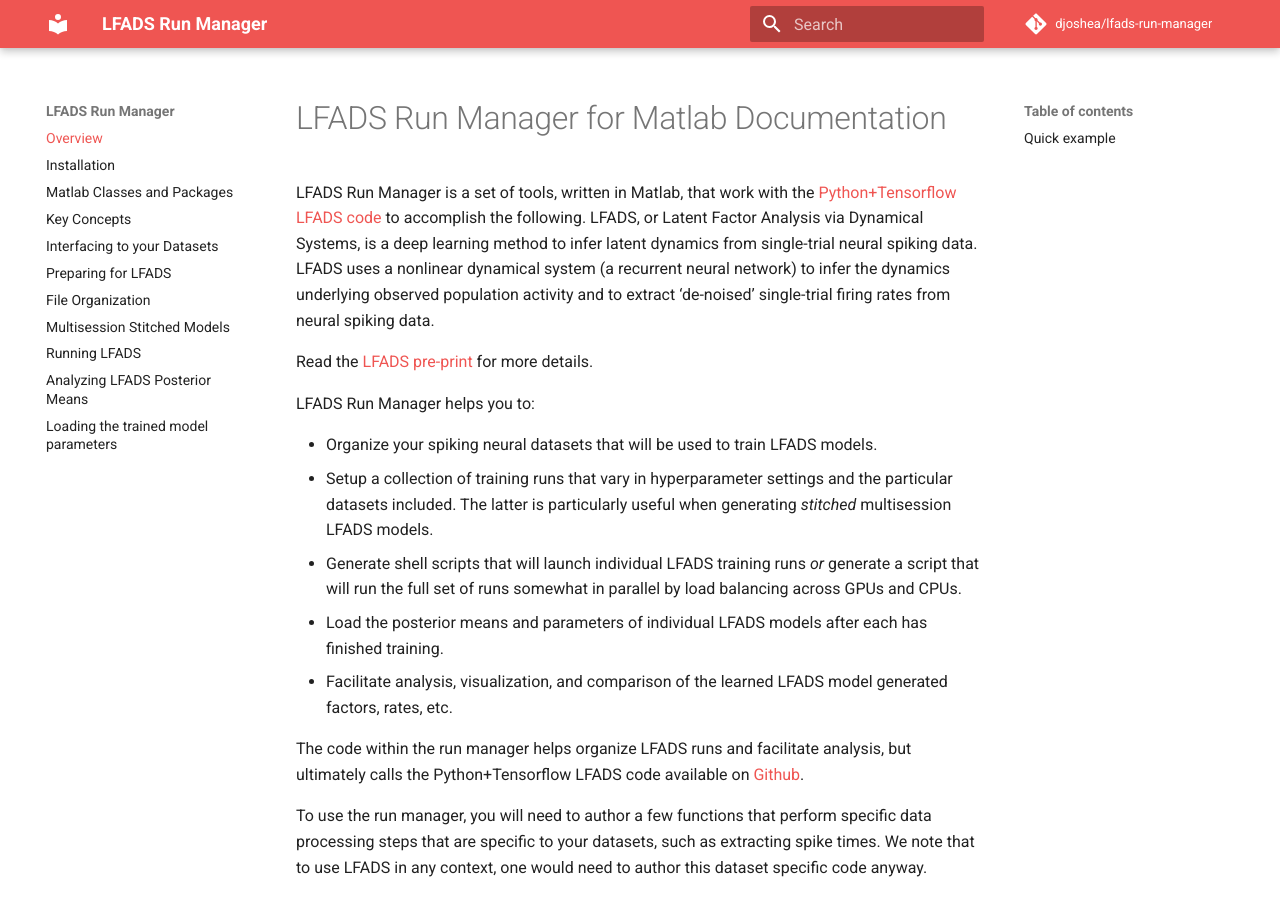
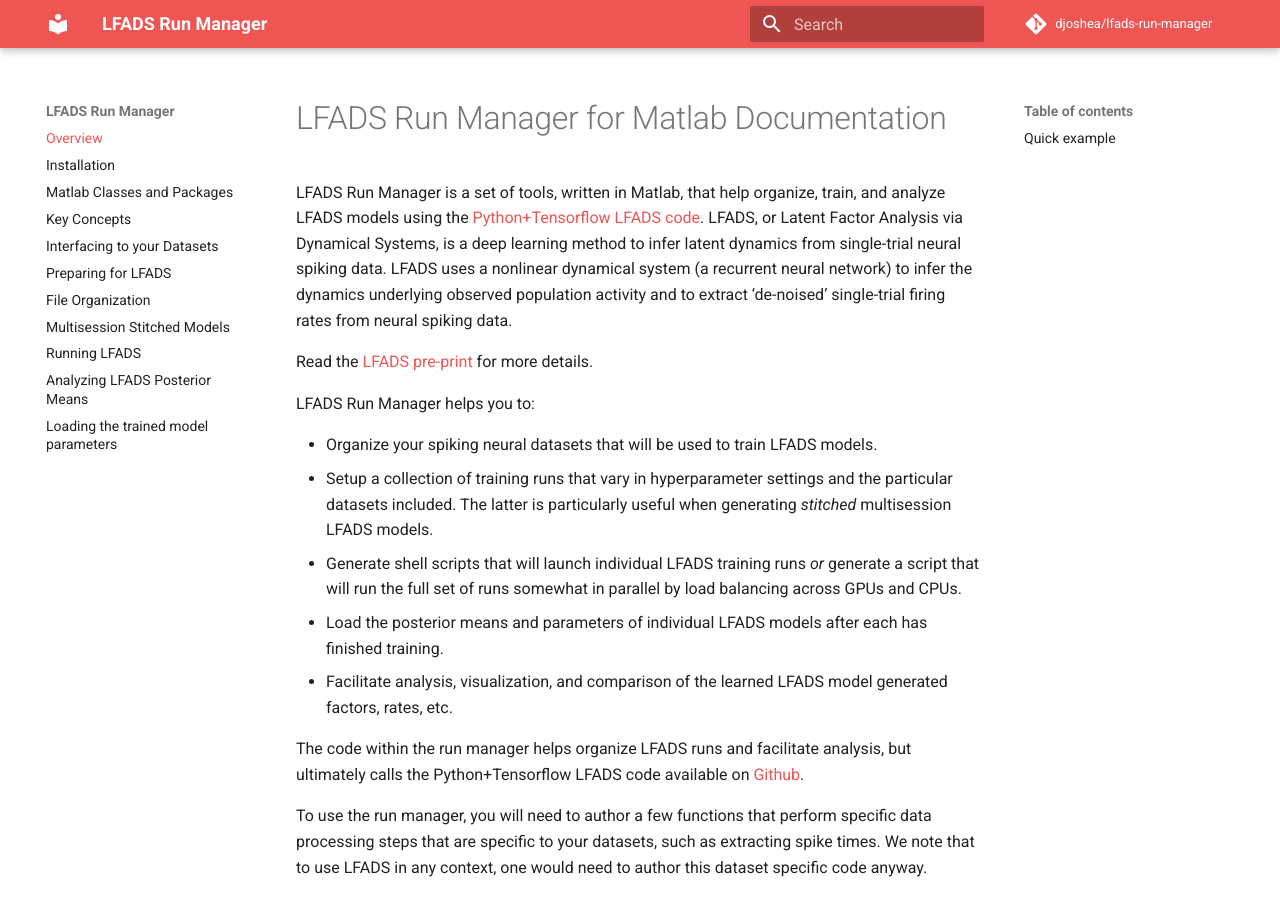
Before and after one commit to lfads/lfads-run-manager, an MkDocs documentation site: the page built from docs/index.md, in a window 1280 px wide and 900 px high. Built offline with MkDocs 1.6.1 and Material for MkDocs 9.7.7, drawn with Linux system fonts in a browser that asks for light colours; comment, search, counter and statistics services are not loaded; old or Windows-style settings are respelled for this version of MkDocs.

Commit message:
Docs index page edit

```diff
--- a/docs/index.md
+++ b/docs/index.md
@@ -1,6 +1,6 @@
 # LFADS Run Manager for Matlab Documentation
 
-LFADS Run Manager is a set of tools, written in Matlab, that work with the [Python+Tensorflow LFADS code](https://github.com/tensorflow/models/tree/master/research/lfads) to accomplish the following. LFADS, or Latent Factor Analysis via Dynamical Systems, is a deep learning method to infer latent dynamics from single-trial neural spiking data. LFADS uses a nonlinear dynamical system (a recurrent neural network) to infer the dynamics underlying observed population activity and to extract ‘de-noised’ single-trial firing rates from neural spiking data.
+LFADS Run Manager is a set of tools, written in Matlab, that help organize, train, and analyze LFADS models using the [Python+Tensorflow LFADS code](https://github.com/tensorflow/models/tree/master/research/lfads). LFADS, or Latent Factor Analysis via Dynamical Systems, is a deep learning method to infer latent dynamics from single-trial neural spiking data. LFADS uses a nonlinear dynamical system (a recurrent neural network) to infer the dynamics underlying observed population activity and to extract ‘de-noised’ single-trial firing rates from neural spiking data.
 
 Read the [LFADS pre-print](https://www.biorxiv.org/content/early/2017/06/20/152884) for more details.
 
```
Also changed, not shown: docs/multisession.md (+1 -1 lines).
